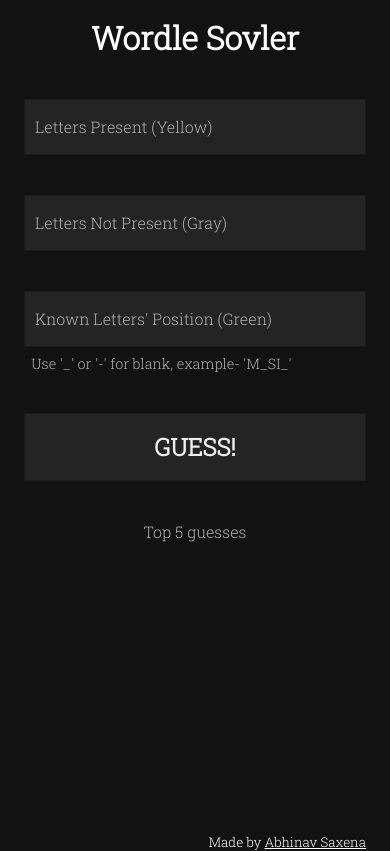
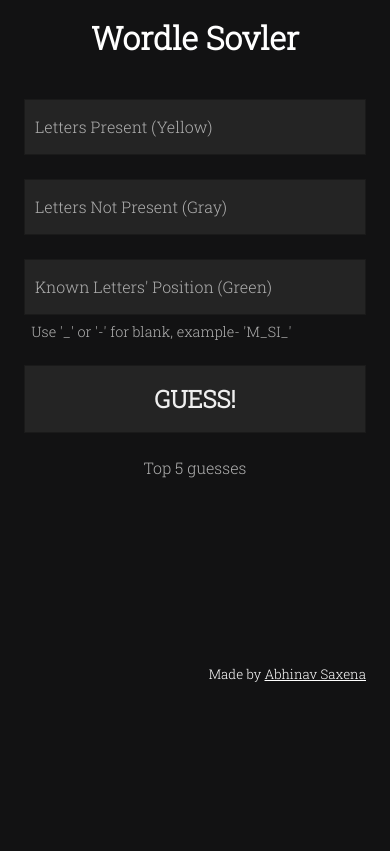
Before and after one commit to abhinavsaxena99/wordle-solver, a Flask app: page / in a window 390 px wide. After the commit the page ends 682 px from the top, so only its background shows below. Run offline with Flask 2, Linux system fonts and the light colour scheme.

Commit message:
Updated UI for better mobile support

```diff
--- a/src/static/style.css
+++ b/src/static/style.css
@@ -30,7 +30,6 @@ p {
   font-family: 'Roboto Slab', serif;
   font-size: 1em;
   margin: 1em;
-  margin-bottom: 3em;
 }
 
 .guesses {
@@ -52,10 +51,6 @@ p {
   font-size: 0.9em;
   margin: 0.5em;
 }
-
-/* .guesses ul.tabs li {
-  margin: -2em;
-} */
 
 * {
   padding: 0;
@@ -109,7 +104,7 @@ ul {
 
 .my-form li,
 .my-form .grid > *:not(:last-child) {
-  margin-bottom: 2.5rem;
+  margin-bottom: 1.5rem;
 }
 
 .my-form input,
```
